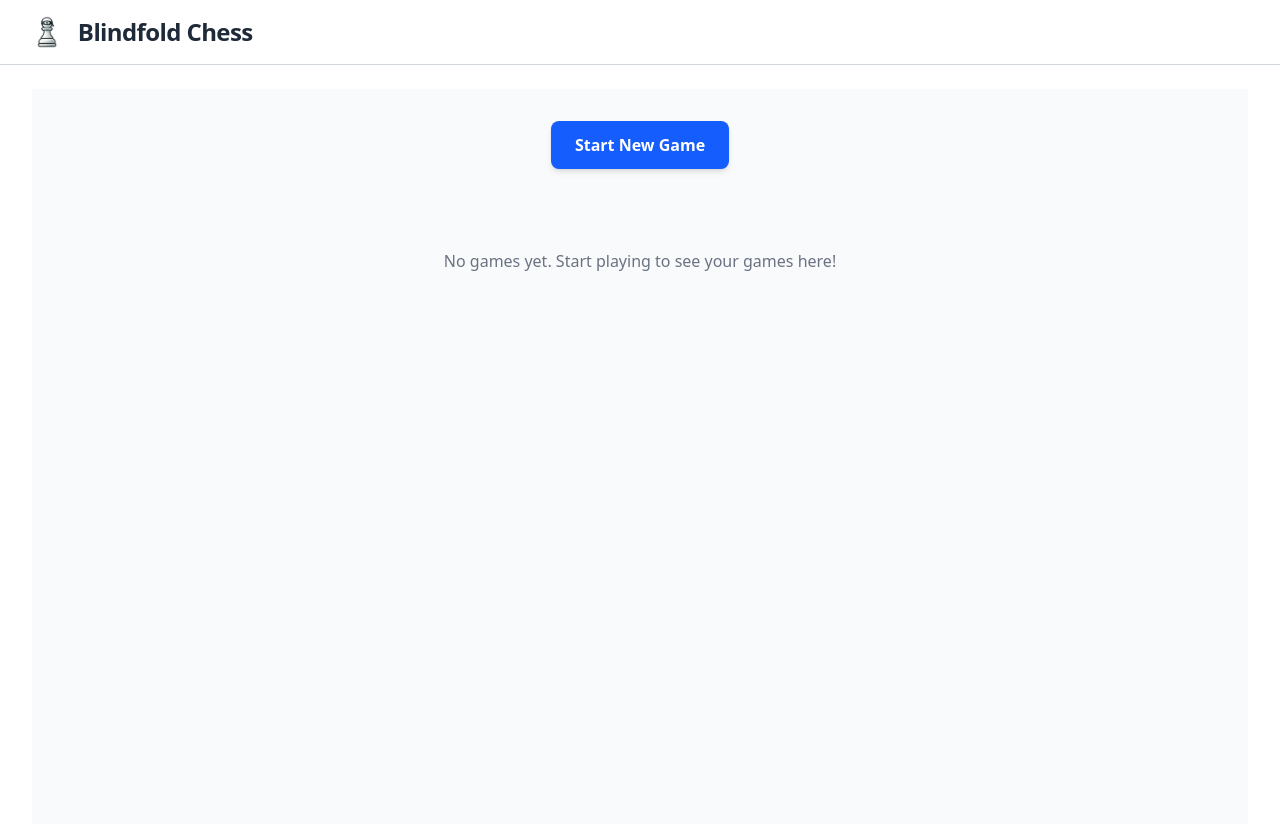
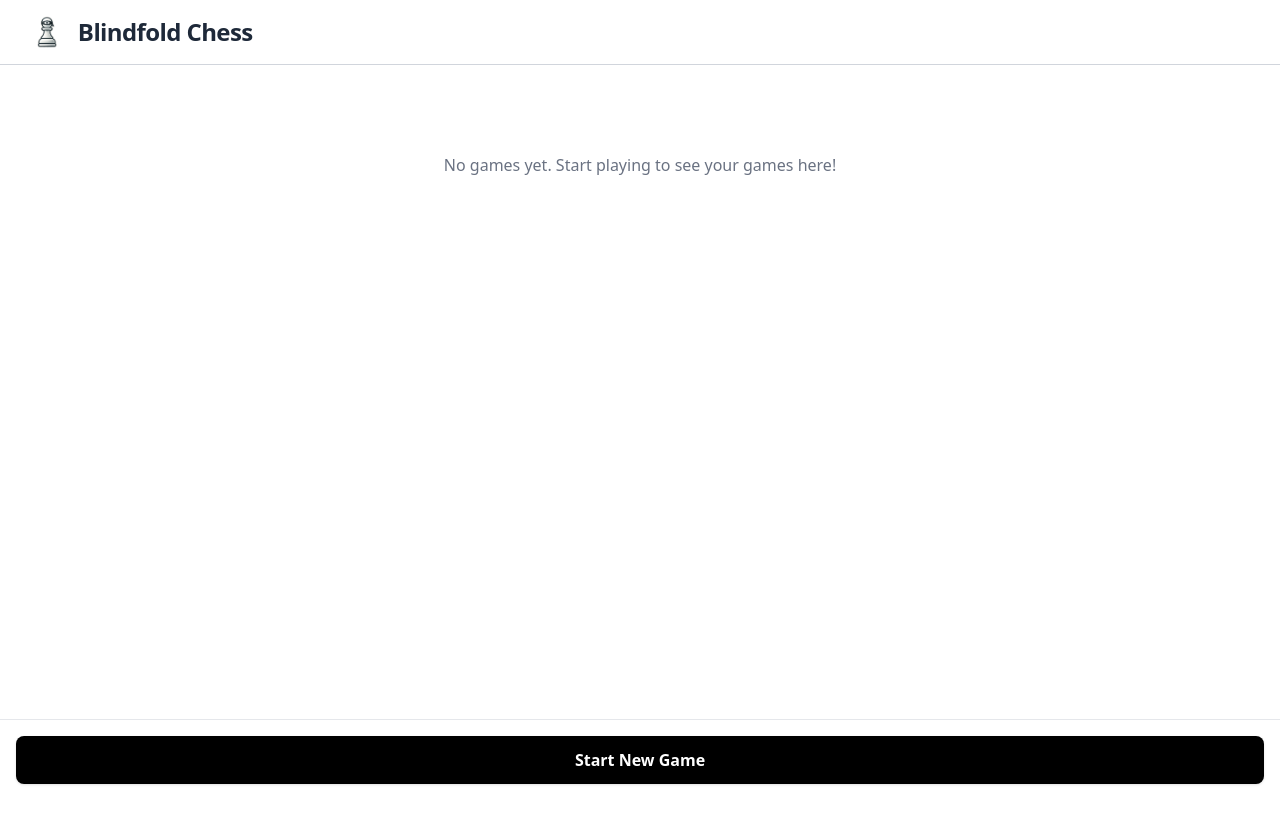
Before and after one commit to checkmate-works/blindfold-chess-deprecated, a React (Vite) app: page / in a window 1280 px wide. Shown: the top 824 px of the page. Built offline with nearby package versions, Linux system fonts and the light colour scheme.

Commit message:
Fix toppage layout

```diff
--- a/src/features/home/components/top-page.tsx
+++ b/src/features/home/components/top-page.tsx
@@ -13,19 +13,20 @@ export const TopPage = () => {
   }, []);
 
   return (
-    <div className="min-h-screen bg-gray-50">
+    <div className="min-h-screen pb-20 relative">
       <div className="container mx-auto px-4 py-8">
-        <div className="flex justify-center mb-12">
+        <GameList games={games} />
+      </div>
+
+      <div className="fixed bottom-0 left-0 w-full bg-white border-t border-gray-200">
+        <div className="max-w-7xl mx-auto px-4 py-4">
           <button
             onClick={() => navigate("/game/setup")}
-            className="bg-blue-600 hover:bg-blue-700 text-white font-semibold py-3 px-6 rounded-lg
-                     shadow-md transition-colors duration-200 flex items-center space-x-2"
+            className="w-full bg-black hover:bg-gray-800 text-white font-semibold py-3 px-6 rounded-lg shadow transition-colors duration-200"
           >
-            <span>Start New Game</span>
+            Start New Game
           </button>
         </div>
-
-        <GameList games={games} />
       </div>
     </div>
   );
```
